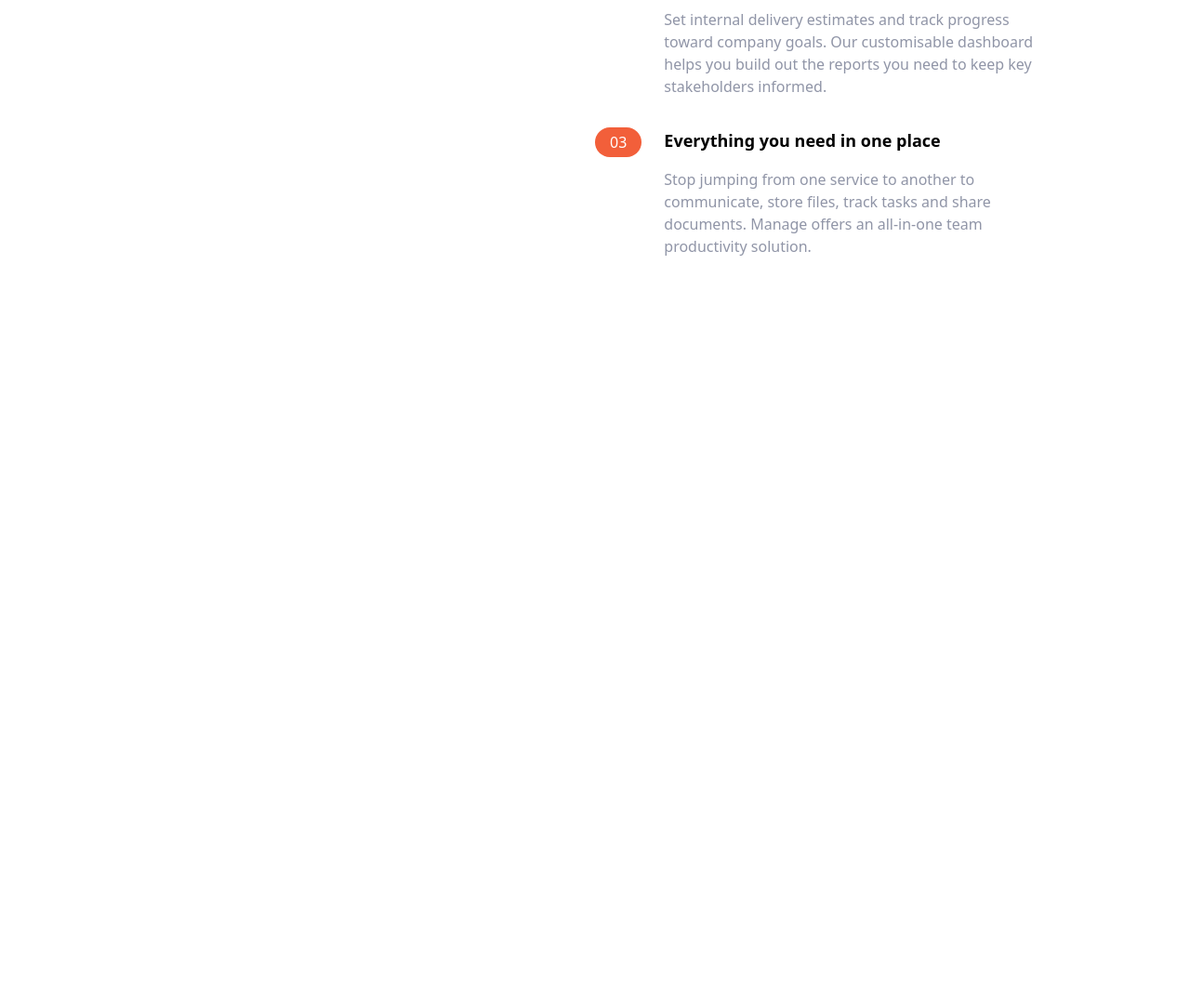
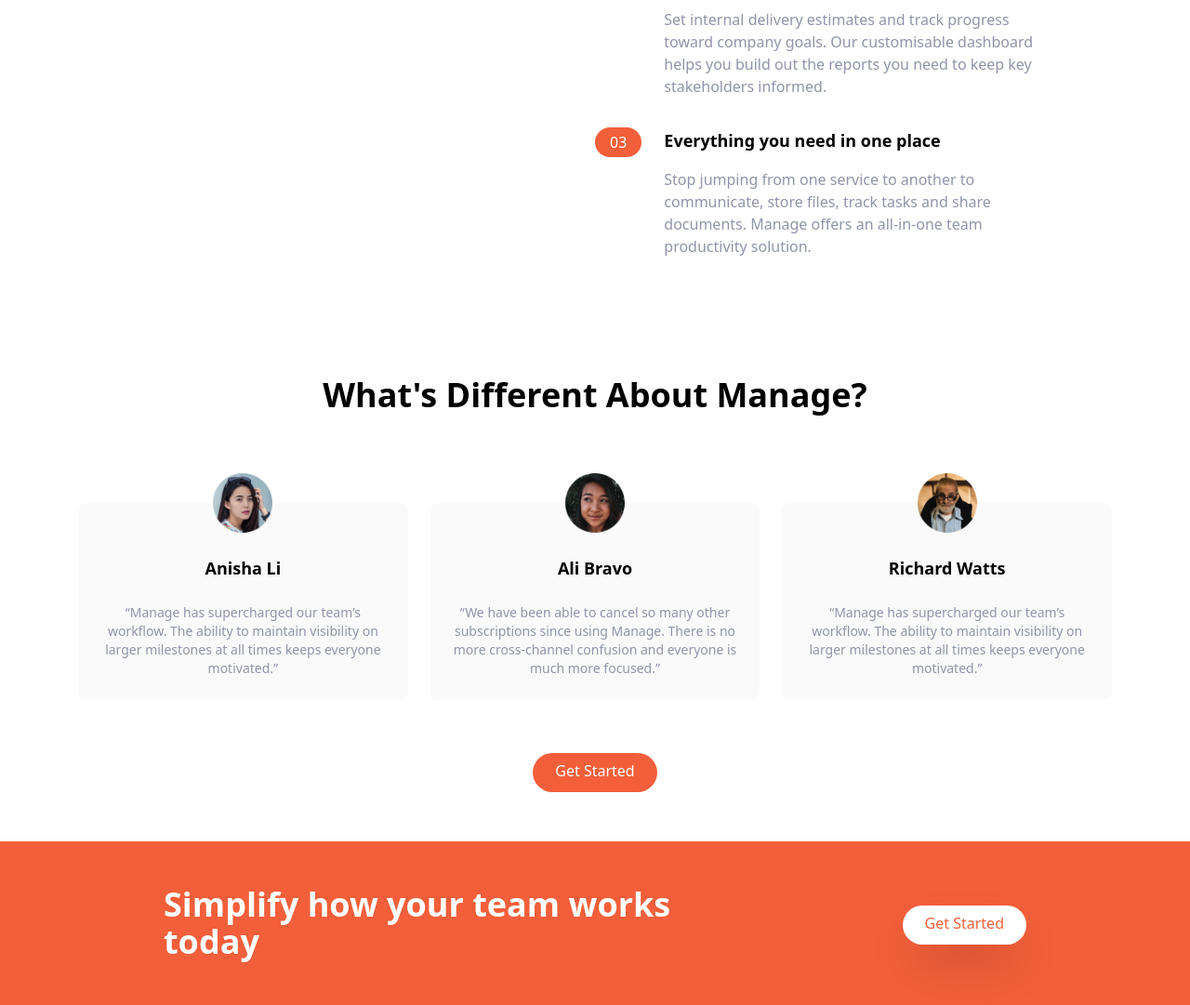
Before and after one commit to Isaac3N/tailwindCSS, a website: page public/index.html in a window 1280 px wide. Shown: the part 823-1904 px from the top of the page at 93% size. Before the commit the page ends 1100 px from the top, so only its background shows below. Drawn offline with Linux system fonts and the light colour scheme.

Commit message:
Call to action section

```diff
--- a/public/index.html
+++ b/public/index.html
@@ -175,5 +175,88 @@
 				</div>
 			</div>
 		</section>
+
+		<!-- Testimonials -->
+		<section id="testimonials">
+			<!-- Container to heading and testm blocks -->
+			<div class="max-w-6xl px-5 mx-auto mt-32 text-center">
+				<!-- Heading -->
+				<h2 class="text-4xl font-bold text-center">
+					What's Different About Manage?
+				</h2>
+				<!-- Testimonials Container -->
+				<div class="flex flex-col mt-24 md:flex-row md:space-x-6">
+					<!-- Testimonial 1 -->
+					<div
+						class="flex flex-col items-center p-6 space-y-6 rounded-lg bg-veryLightGray md:w-1/3"
+					>
+						<img src="img/avatar-anisha.png" class="w-16 -mt-14" alt="" />
+						<h5 class="text-lg font-bold">Anisha Li</h5>
+						<p class="text-sm text-darkGrayishBlue">
+							“Manage has supercharged our team’s workflow. The ability to
+							maintain visibility on larger milestones at all times keeps
+							everyone motivated.”
+						</p>
+					</div>
+
+					<!-- Testimonial 2 -->
+					<div
+						class="hidden flex-col items-center p-6 space-y-6 rounded-lg bg-veryLightGray md:flex md:w-1/3"
+					>
+						<img src="img/avatar-ali.png" class="w-16 -mt-14" alt="" />
+						<h5 class="text-lg font-bold">Ali Bravo</h5>
+						<p class="text-sm text-darkGrayishBlue">
+							“We have been able to cancel so many other subscriptions since
+							using Manage. There is no more cross-channel confusion and
+							everyone is much more focused.”
+						</p>
+					</div>
+
+					<!-- Testimonial 3 -->
+					<div
+						class="hidden flex-col items-center p-6 space-y-6 rounded-lg bg-veryLightGray md:flex md:w-1/3"
+					>
+						<img src="img/avatar-richard.png" class="w-16 -mt-14" alt="" />
+						<h5 class="text-lg font-bold">Richard Watts</h5>
+						<p class="text-sm text-darkGrayishBlue">
+							“Manage has supercharged our team’s workflow. The ability to
+							maintain visibility on larger milestones at all times keeps
+							everyone motivated.”
+						</p>
+					</div>
+				</div>
+				<!-- Button -->
+				<div class="my-16">
+					<a
+						href="#"
+						class="p-3 px-6 pt-2 text-white bg-brightRed rounded-full baseline hover:bg-brightRedLight"
+						>Get Started</a
+					>
+				</div>
+			</div>
+		</section>
+
+		<!-- CTA Section -->
+		<section id="cta" class="bg-brightRed">
+			<!-- Flex Container -->
+			<div
+				class="container flex flex-col items-center justify-between px-6 py-24 mx-auto space-y-12 md:py-12 md:flex-row md:space-y-0"
+			>
+				<!-- Heading -->
+				<h2
+					class="text-5xl font-bold leading-tight text-center text-white md:text-4xl md:max-w-xl md:text-left"
+				>
+					Simplify how your team works today
+				</h2>
+				<!-- Button -->
+				<div>
+					<a
+						href="#"
+						class="p-3 px-6 pt-2 text-brightRed bg-white rounded-full shadow-2xl baseline hover:bg-gray-900"
+						>Get Started</a
+					>
+				</div>
+			</div>
+		</section>
 	</body>
 </html>
```
Also changed, not shown: public/output.css.
